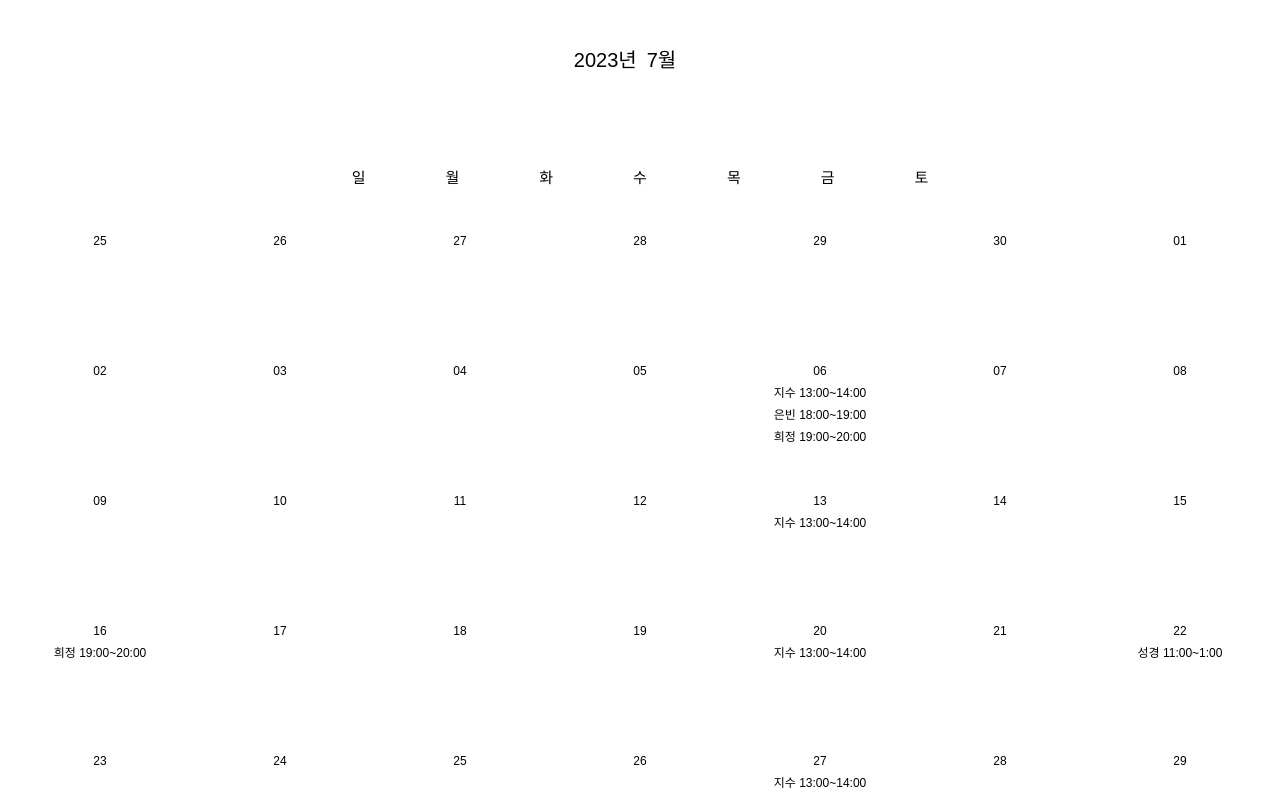
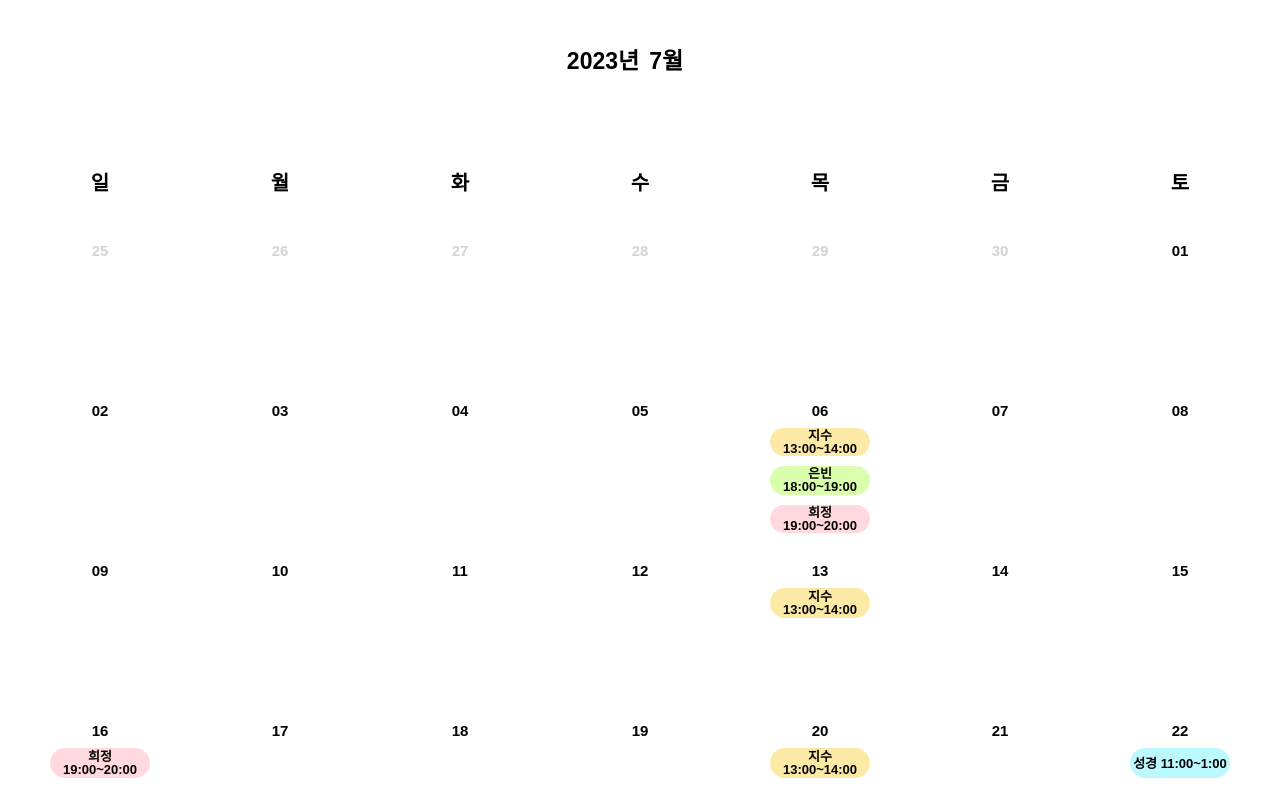
Before and after one commit to Gwasuwon-shot/web-pre-task, a React (Vite) app: page /hee-jung in a window 1280 px wide. Shown: the top 800 px of the page. Built offline with nearby package versions, Linux system fonts and the light colour scheme; some icons are missing; a web font is replaced by a local one.

Commit message:
[ fix ] 타입스크립트 오류 해결

```diff
--- a/src/components/heeJung/Body.tsx
+++ b/src/components/heeJung/Body.tsx
@@ -8,23 +8,30 @@ interface HeaderProps {
     schedule: ScheduleType[];
 }
 
+interface DayProps {
+    isThisMonth: boolean;
+}
+
+
 export default function Body({currentMonth, schedule} :HeaderProps) {
 
-    const monthStart = startOfMonth(currentMonth);
-    const monthEnd = endOfMonth(monthStart);
-    const startDate = startOfWeek(monthStart);
-    const endDate = endOfWeek(monthEnd);
-
     const rows = [];
+    let daySchedule: ScheduleType[] = [];
     let days = [];
-    let day = startDate;
     let calenderDate = '';
     let isThisMonth = false; // 이번 달 날짜인지 확인하는 값
-    let daySchedule = [];
+
+
+    const monthStart = startOfMonth(currentMonth);  // 이번 달의 시작일
+    const monthEnd = endOfMonth(monthStart);        // 이번 달의 마지막 일
+    const startDate = startOfWeek(monthStart);      // monthStart가 속한 주의 시작 일
+    const endDate = endOfWeek(monthEnd);            // monthEnd가 속한 주의 마지막 일
+    let day = startDate;
 
     while (day <= endDate) {
 
         for (let i = 0; i < 7; i++) {
+
             // 이번달 날짜인지 검사 후, 이번달 날짜일 경우 스케줄 체크
             if (isThisMonth === false && format(day, 'dd') === '01') {
                 isThisMonth = true; // 지난달이었는데, 1일로 넘어오면 true
@@ -34,20 +41,19 @@ export default function Body({currentMonth, schedule} :HeaderProps) {
 
             if (isThisMonth === true) {
                 let compareDate = format(monthStart, 'yyyy.MM') + "." + format(day, 'dd');
-                console.log(compareDate);
                 daySchedule = schedule.filter((items) => items.date.includes(compareDate));
                 daySchedule = daySchedule.sort((a, b)=> a.time.localeCompare(b.time));
             }
 
 
-            // calender 날짜 표기하는 부분
+            // calender 날짜 표기
             calenderDate = format(day, 'dd');
             days.push(
-                <Day>
+                <Day isThisMonth = {isThisMonth}>
                     {calenderDate}
                     {isThisMonth === true ?
                         daySchedule.map((item)=> (
-                            <ScheduleText>
+                            <ScheduleText key = {item.id} color = {item.color}>
                                 {item.student} {item.time}
                             </ScheduleText>
                         ))
@@ -71,23 +77,29 @@ export default function Body({currentMonth, schedule} :HeaderProps) {
 const BodyWrapper = styled.div`
     display: flex;
     flex-direction: column;
+
     gap: 3rem;
 `
 
 const Row = styled.div`
     display: flex;
     justify-content: space-evenly;
+
     gap: 8rem;
 `
 
-const Day = styled.div`
+const Day = styled.div<DayProps>`
     display: flex;
     flex-direction: column;
     align-items: center;
-    font-size: 1.2rem;
 
     width: 10rem;
-    height: 10rem;
+    height: 13rem;
+
+
+    font-size: 1.5rem;
+    font-weight: bold;
+    color: ${(props) => (props.isThisMonth ? 'black' : 'lightgray')};
 `
 
 const ScheduleText = styled.span`
@@ -95,5 +107,12 @@ const ScheduleText = styled.span`
     justify-content: center;
     align-items: center;
 
+    height: 3rem;
+    width: 10rem;
     margin-top: 1rem;
+
+    text-align: center;
+    border-radius: 50px;
+    font-size: 1.3rem;
+    background-color: ${(props)=>props.color};
 `
--- a/src/components/heeJung/Day.tsx
+++ b/src/components/heeJung/Day.tsx
@@ -2,9 +2,7 @@ import styled from 'styled-components';
 
 export default function Day() {
 
-    // 요일 생성
     const days = [];
-
     const date = ['일', '월', '화', '수', '목', '금',' 토'];
 
     for (let i = 0; i < 7; i++) {
@@ -26,6 +24,7 @@ const DayWrapper = styled.div`
     display: flex;
     justify-content: space-evenly;
     align-items: center;
+
     gap: 8rem;
 
     padding: 5rem;
@@ -34,8 +33,12 @@ const DayWrapper = styled.div`
 
 const Week = styled.div`
     display: flex;
+    justify-content: center;
 
-    font-size: 1.5rem;
+    width: 10rem;
+
+    font-size: 2rem;
+    font-weight: bold;
 
     border: 0.5rem;
 `
--- a/src/components/heeJung/Header.tsx
+++ b/src/components/heeJung/Header.tsx
@@ -27,6 +27,7 @@ const HeaderWrapper = styled.div`
     display: flex;
     justify-content: space-evenly;
     align-items: center;
+
     gap: 8rem;
 
     padding: 5rem;
@@ -39,7 +40,8 @@ const TimeWrapper = styled.header`
 
     gap: 1rem;
 
-    font-size: 2rem;
+    font-size: 2.3rem;
+    font-weight: bold;
 
 `
 
@@ -49,5 +51,6 @@ const Year = styled.span`
 
 const Month = styled.span`
     display: flex;
+
     margin-right: 3rem;
 `
--- a/src/core/data.tsx
+++ b/src/core/data.tsx
@@ -5,30 +5,35 @@ export const SCHEDULE: ScheduleType[] = [
         id: 1,
         student: "지수",
         time:"13:00~14:00",
-        date: ["2023.07.06","2023.07.13","2023.07.20","2023.07.27"]
+        date: ["2023.07.06","2023.07.13","2023.07.20","2023.07.27"],
+        color: "rgb(253, 233, 166)",
     },
     {
         id: 2,
         student: "희정",
         time:"19:00~20:00",
-        date:["2023.07.06","2023.07.16"]
+        date:["2023.07.06","2023.07.16"],
+        color: "rgb(255, 217, 223)",
     },
     {
         id: 3,
         student: "은빈",
         time:"18:00~19:00",
         date: ["2023.07.06"],
+        color: "rgb(217, 255, 172)",
     },
     {
         id: 4,
         student: "성경",
         time:"11:00~1:00",
         date: ["2023.07.22"],
+        color: "rgb(188, 249, 255)",
     },
     {
         id: 5,
         student: "혜인",
         time:"15:00~17:00",
         date: ["2023.07.30"],
+        color: "rgb(192, 205, 255)",
     },
 ];
--- a/src/type/ScheduleType.ts
+++ b/src/type/ScheduleType.ts
@@ -3,4 +3,5 @@ export interface ScheduleType {
     student: string;
     time: string;
     date: string[];
+    color: string;
 }
```
